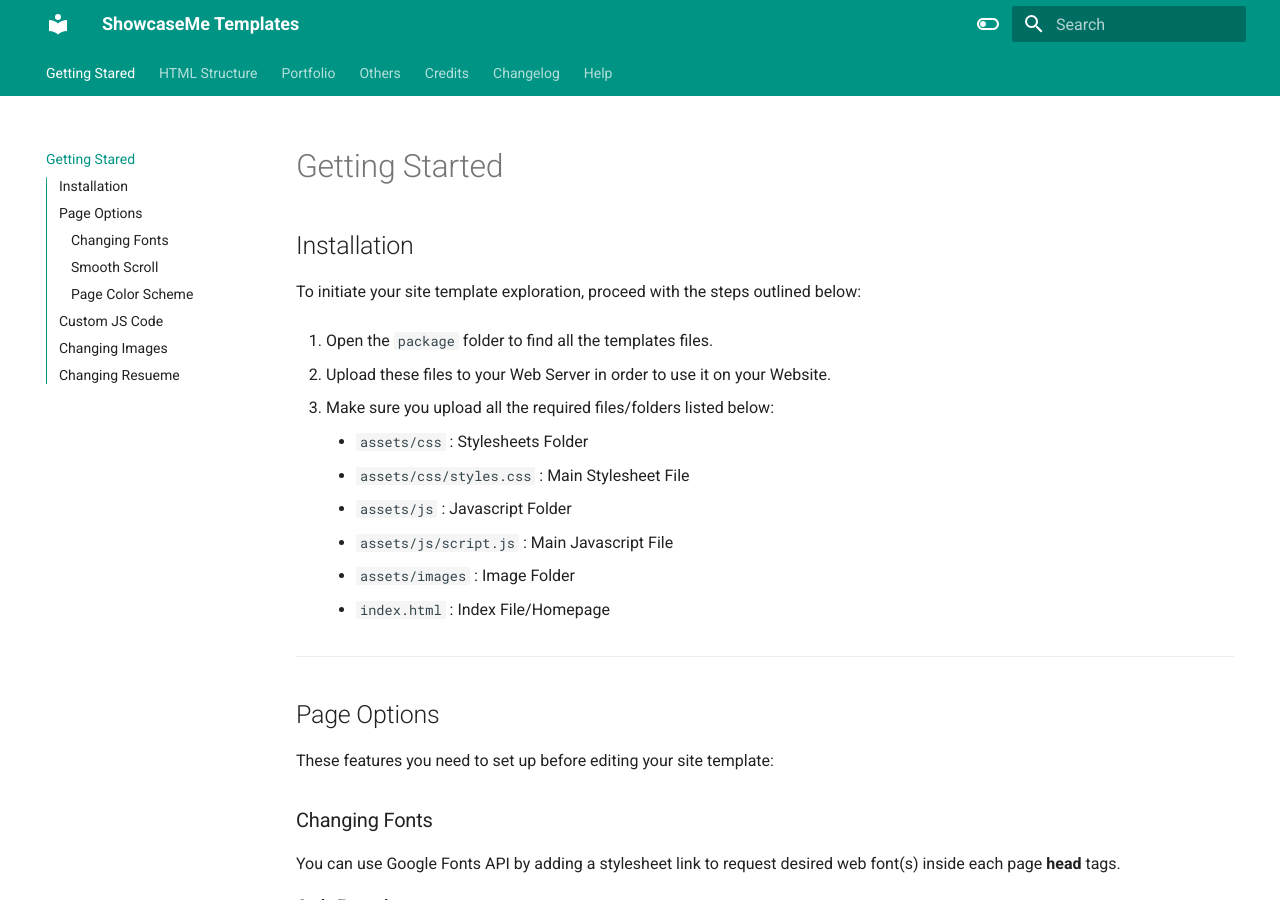
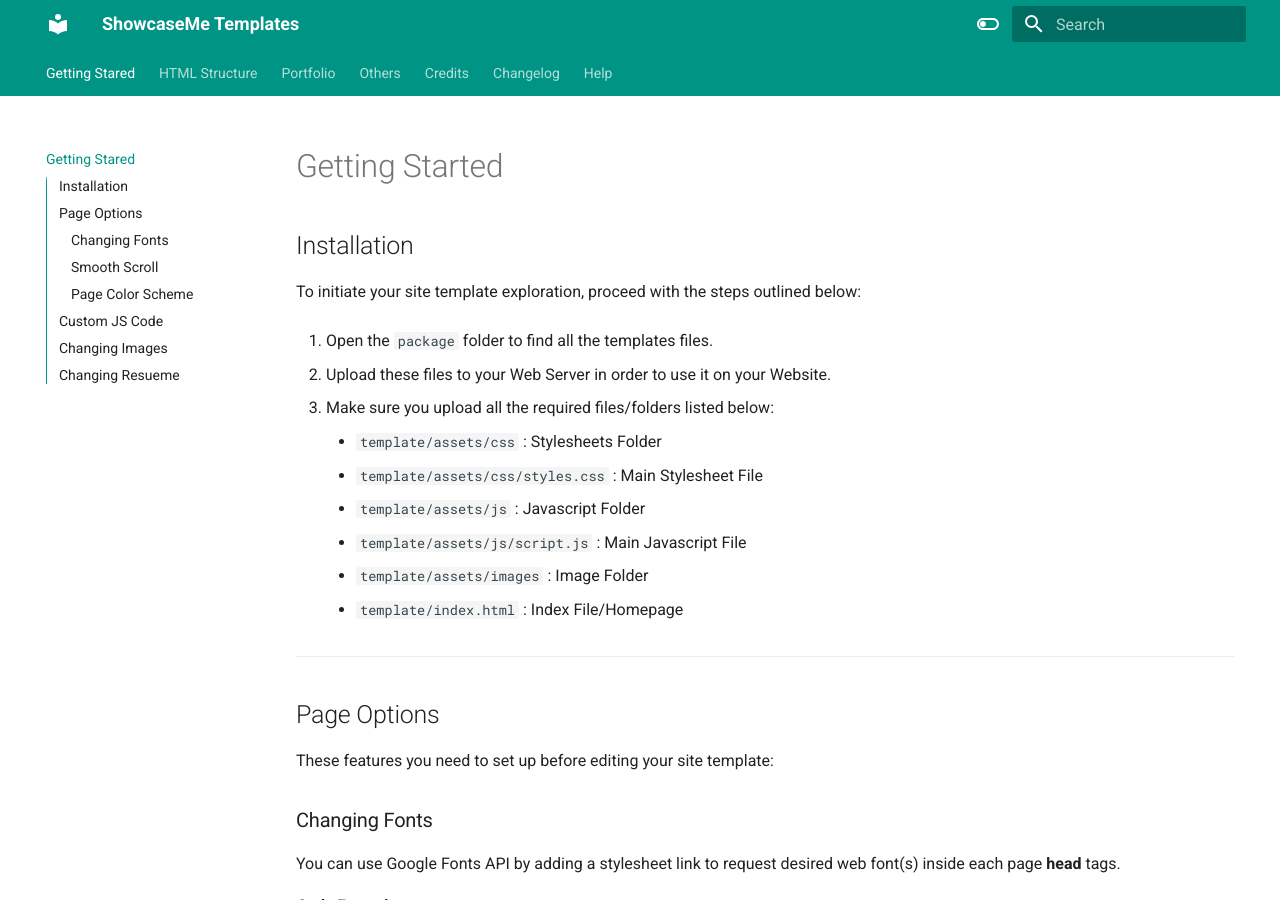
Before and after one commit to ShowcaseMePortfolioist/portfolio-documentation, an MkDocs documentation site: the page built from docs/index.md, in a window 1280 px wide and 900 px high. Built offline with MkDocs 1.6.1 and Material for MkDocs 9.7.7, drawn with Linux system fonts in a browser that asks for light colours.

Commit message:
Update index.md

```diff
--- a/docs/index.md
+++ b/docs/index.md
@@ -10,12 +10,12 @@ To initiate your site template exploration, proceed with the steps outlined belo
 
 3.  Make sure you upload all the required files/folders listed below:
 
-    - `assets/css` : Stylesheets Folder
-    - `assets/css/styles.css` : Main Stylesheet File
-    - `assets/js` : Javascript Folder
-    - `assets/js/script.js` : Main Javascript File
-    - `assets/images` : Image Folder
-    - `index.html` : Index File/Homepage
+    - `template/assets/css` : Stylesheets Folder
+    - `template/assets/css/styles.css` : Main Stylesheet File
+    - `template/assets/js` : Javascript Folder
+    - `template/assets/js/script.js` : Main Javascript File
+    - `template/assets/images` : Image Folder
+    - `template/index.html` : Index File/Homepage
 
 ---
 
```
